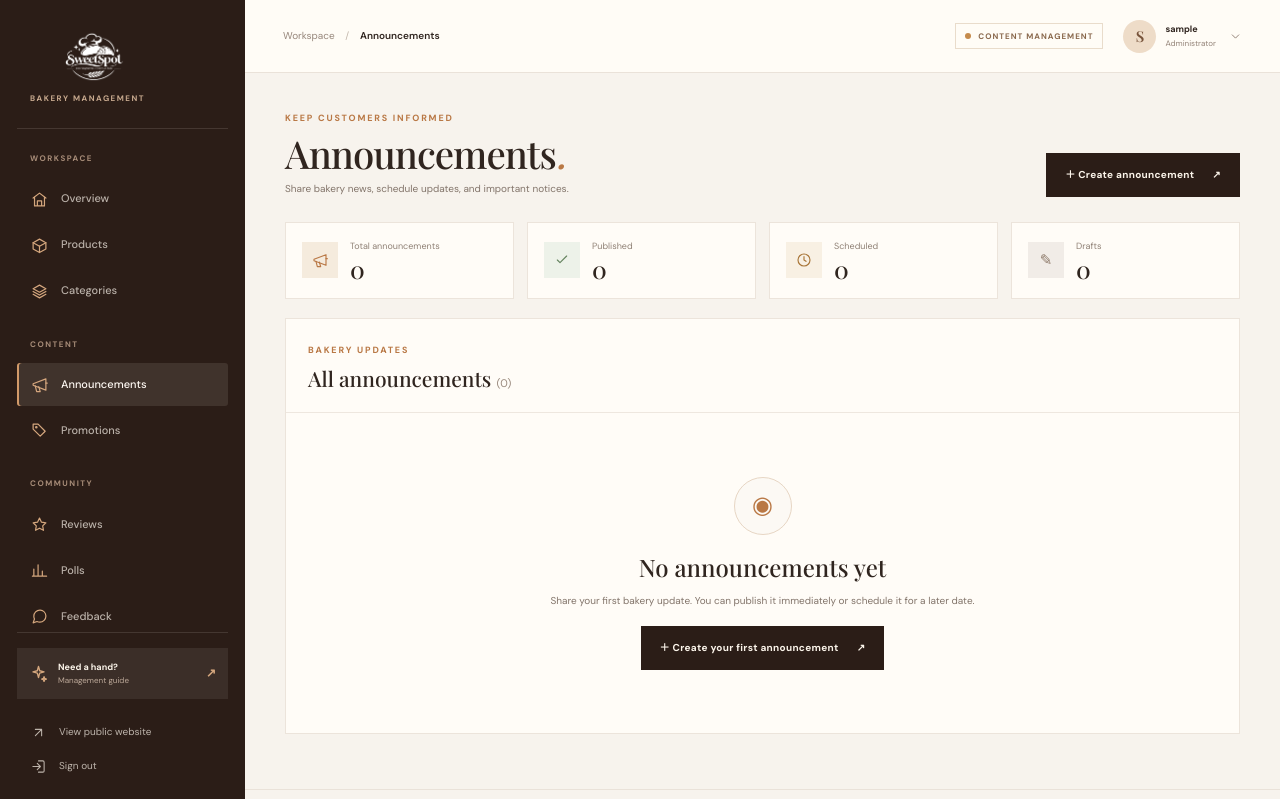
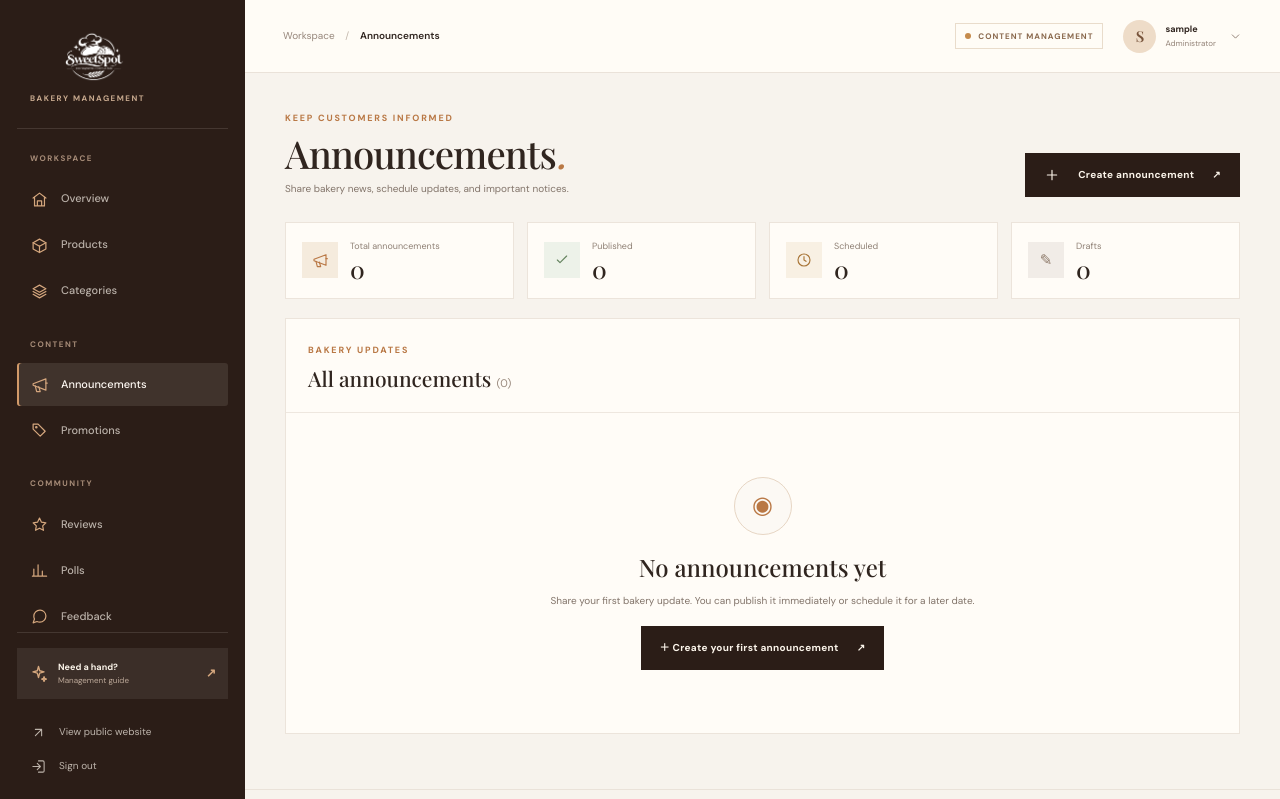
Before and after one commit to earlmacias2022-tech/Sweet-Spot, a PHP site: page /admin/announcements/index.php in a window 1280 px wide. Shown: the top 799 px of the page. Run offline with PHP 8.4, Linux system fonts and the light colour scheme; the visitor is signed in with stand-in values (Sample User, id 1); data that the repository does not hold is empty.

Commit message:
Add matching icons to admin review and create actions

```diff
--- a/admin/announcements/index.php
+++ b/admin/announcements/index.php
@@ -138,7 +138,7 @@ unset($_SESSION['announcement_toast']);
                     <h1>Announcements<em>.</em></h1>
                     <p>Share bakery news, schedule updates, and important notices.</p>
                 </div>
-                <a href="<?= BASE_URL ?>/admin/announcements/add.php" class="admin-primary-btn">＋ Create announcement <span>↗</span></a>
+                <a href="<?= BASE_URL ?>/admin/announcements/add.php" class="admin-primary-btn"><svg class="admin-icon" aria-hidden="true"><use href="<?= BASE_URL ?>/assets/images/admin-icons.svg#plus"></use></svg> Create announcement <span>↗</span></a>
             </div>
 
             <?php if ($loadError): ?>
```
